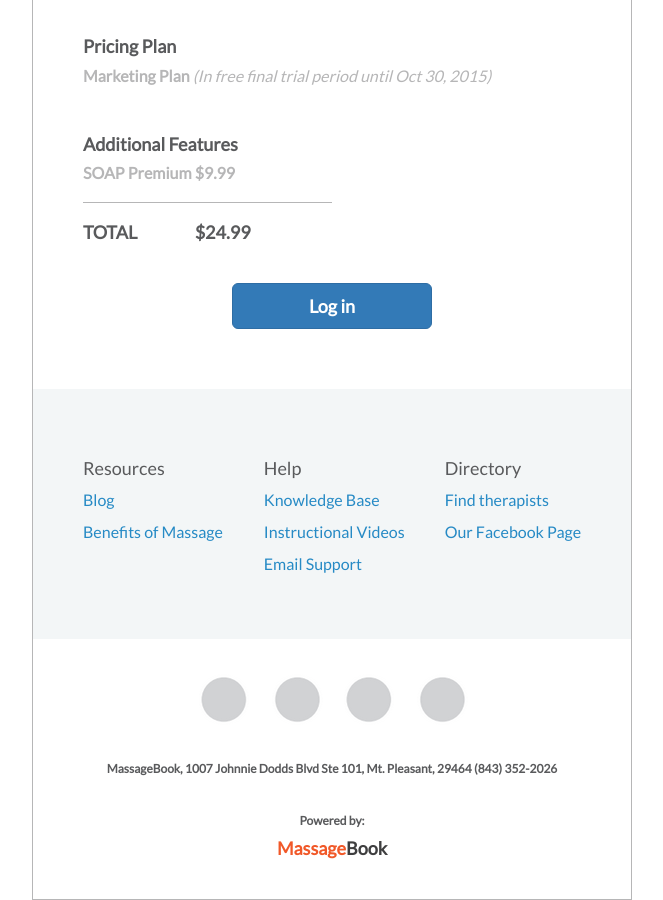
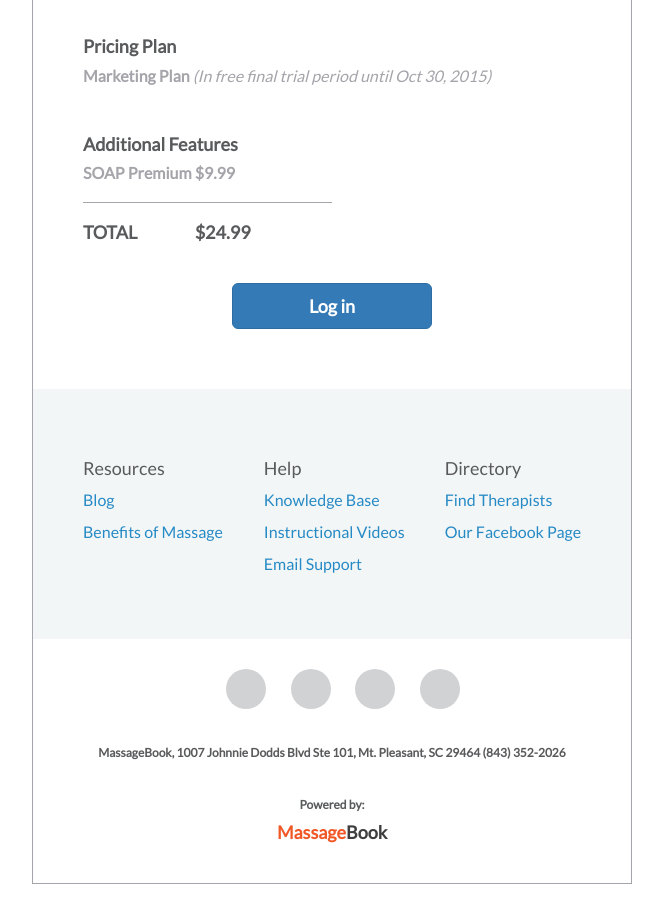
Before and after one commit to nogalpaulina/massageBook, a plain HTML site: page index.html in a window 1280 px wide. Shown: the part 671-1571 px from the top of the page, without its empty margins (308-971 px from the left). Drawn offline with Linux system fonts and the light colour scheme.

Commit message:
use css circles; update colors

```diff
--- a/css/style.scss
+++ b/css/style.scss
@@ -6,9 +6,9 @@
 $orange: #F15828;
 $darkGray: #3E3E3F;
 $mediumGray: #595A5C;
-$lightGray: #B6B6B7;
+$lightGray: #a4a4aa;
+$circleGray: #D1D2D4;
 $white: #fff;
-$pink: #ED028C;
 $lightBlue: #F3F6F7;
 
 body {
@@ -69,7 +69,7 @@
 				}
 
 				.emphasized {
-					color: $pink;
+					color: $orange;
 				}
 			}
 
@@ -151,6 +151,15 @@
 			clear: both;
 			text-align: center;
 
+			.circle {
+				display: inline-block;
+				border-radius: 50%;
+				width: 40px;
+				height: 40px;
+				margin-left: 22px;
+				background: $circleGray;
+			}
+
 			#contact {
 				padding-top: 30px;
 			}
--- a/index.html
+++ b/index.html
@@ -59,17 +59,20 @@
 				</div>
 				<div id="directory">
 					<h4>Directory</h4>
-					<h5><a class="navLink" href="#">Find therapists</a></h5>
+					<h5><a class="navLink" href="#">Find Therapists</a></h5>
 					<h5><a class="navLink" href="#">Our Facebook Page</a></h5>
 				</div>
 			</div>
 
 			<footer>
 				<div id="circles">
-					<img src="img/circles.png" alt="circles">
+					<span class="circle"></span>
+					<span class="circle"></span>
+					<span class="circle"></span>
+					<span class="circle"></span>
 				</div>
 				<div id="contact">
-					<p>MassageBook, 1007 Johnnie Dodds Blvd Ste 101, Mt. Pleasant, 29464 (843) 352-2026</p>
+					<p>MassageBook, 1007 Johnnie Dodds Blvd Ste 101, Mt. Pleasant, SC 29464 (843) 352-2026</p>
 				</div>
 
 				<div id="footerLogo">
```
Also changed, not shown: css/style.css, img/circles.png (deleted).
